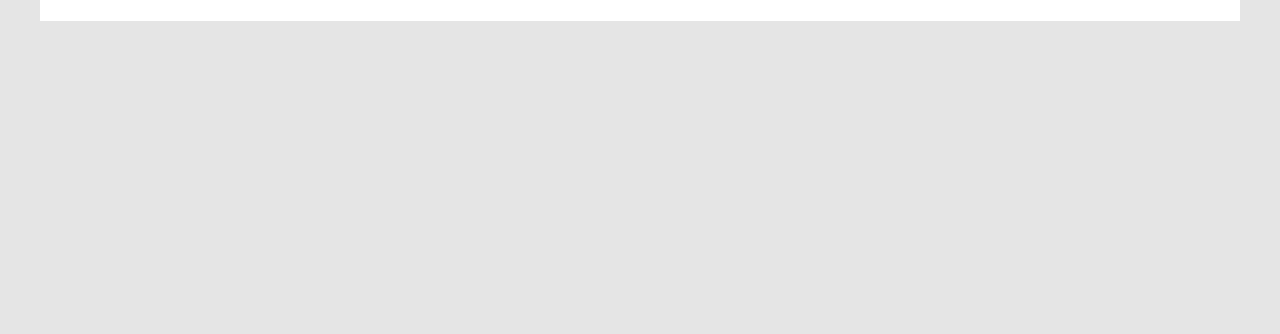
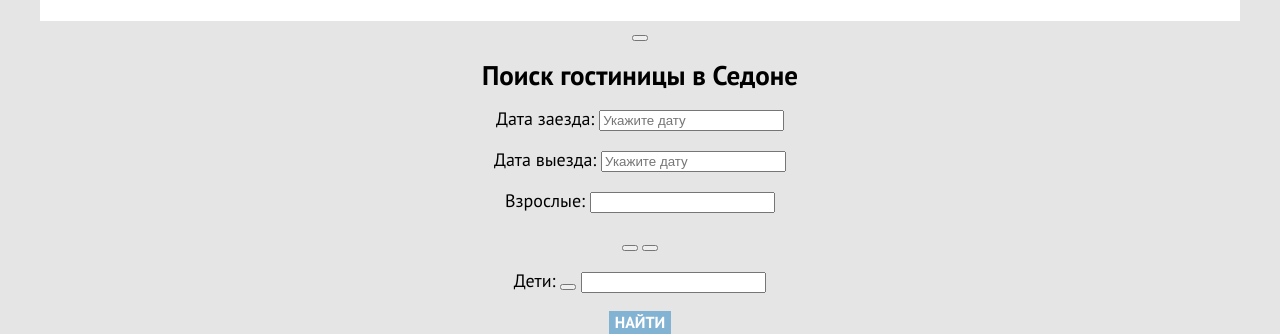
Before and after one commit to iirinastepanova/1859915-sedona-32, a plain HTML site: page index.html in a window 1280 px wide. Shown: the part 3104-3438 px from the top of the page. Before the commit the page ends 3125 px from the top, so only its background shows below. Drawn offline with Linux system fonts and the light colour scheme.

Commit message:
Модальное окно

```diff
--- a/index.html
+++ b/index.html
@@ -189,5 +189,43 @@
         </div>
       </footer>
     </div>
+    <div class="modal-container">
+      <div class="modal modal-booking">
+        <button class="modal-close-button">
+          <span class="visualy-hidden">Закрыть</span>
+        </button>
+        <section class="modal-content">
+          <h2 class="modal-title">Поиск гостиницы в Седоне</h2>
+          <form class="modal-booking-form" action="https://echo.htmlacademy.ru/" method="get">
+            <p class="field-group">
+              <label class="booking-form-label" for="booking-arrival-date">Дата заезда:</label>
+              <input class="field data-input" type="text" id="booking-arrival-date" name="booking-arrival-date" placeholder="Укажите дату">
+            </p>
+            <p class="field-group">
+              <label class="booking-form-label" for="booking-departure-date">Дата выезда:</label>
+              <input class="field data-input" type="text" id="booking-departure-date" name="booking-departure-date" placeholder="Укажите дату">
+            </p>
+            <div class="booking-form-people-number">
+              <p class="field-group">
+                <label class="booking-form-label" for="booking-adults">Взрослые:</label>
+                <input class="field count-input" type="number" id="booking-adults" name="number-of-adults">
+                <div class="count-buttons">
+                  <button class="minus-button" type="button"></button>
+                  <button class="plus-button" type="button"></button>
+                </div>
+              </p>
+              <p class="field-group">
+                <label class="booking-form-label" for="booking-kids">Дети:</label>
+                <button class="info-button" type="button">
+                  <span class="visualy-hidden">Узнать дополнительную информацию</span>
+                </button>
+                <input class="field count-input" type="number" id="booking-kids" name="number-of-kids">
+              </p>
+            </div>
+            <button class="button button-light" type="submit">Найти</button>
+          </form>
+        </section>
+      </div>
+    </div>
   </body>
 </html>
```
